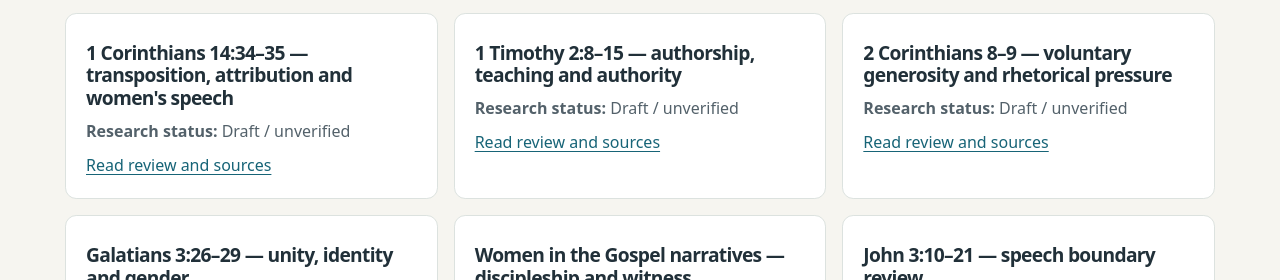
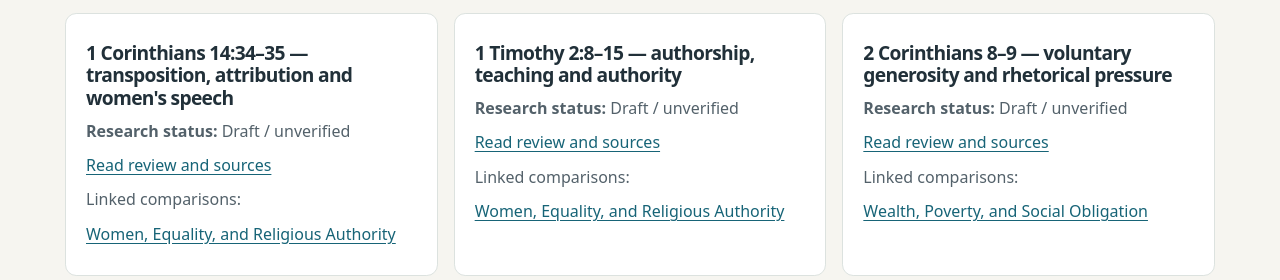
Before and after one commit to benjaminarthurt/Jesus-paul-study, an Astro site: page /research-reviews in a window 1280 px wide. Shown: the part 672-952 px from the top of the page. Built offline with nearby package versions, Linux system fonts and the light colour scheme; Astro itself is replaced by a stand-in of ours.

Commit message:
site: derive comparison backlinks from canonical review IDs

```diff
--- a/src/pages/research-reviews/index.astro
+++ b/src/pages/research-reviews/index.astro
@@ -2,6 +2,7 @@
 import Base from "../../layouts/Base.astro";
 import { getCollection } from "astro:content";
 
+const comparisons = await getCollection("comparisons");
 const reviews = (await getCollection("reviews")).sort((a, b) => a.id.localeCompare(b.id));
 ---
 <Base title="Research review ledger">
@@ -20,6 +21,8 @@ const reviews = (await getCollection("reviews")).sort((a, b) => a.id.localeCompa
           <h3>{review.body?.match(/^#\s+(.+)$/m)?.[1] ?? review.id}</h3>
           <p><strong>Research status:</strong> Draft / unverified</p>
           <a href={`/research-reviews/${review.id}/`}>Read review and sources</a>
+          <p class="muted">{comparisons.some(entry => entry.data.reviewIds?.includes(review.id)) ? "Linked comparisons:" : "No specific comparison assigned yet."}</p>
+          {comparisons.filter(entry => entry.data.reviewIds?.includes(review.id)).map(entry => <p><a href={`/comparisons/${entry.id}/`}>{entry.data.title}</a></p>)}
         </article>
       ))}
     </div>
```
